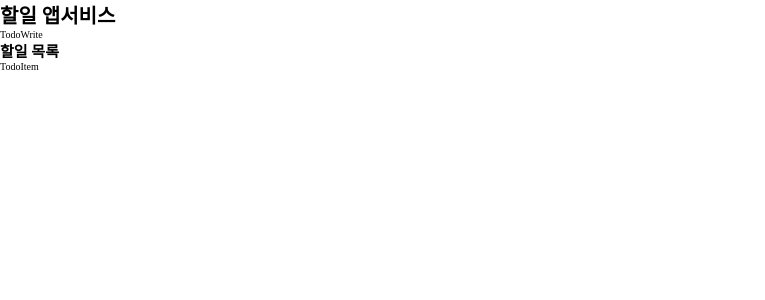
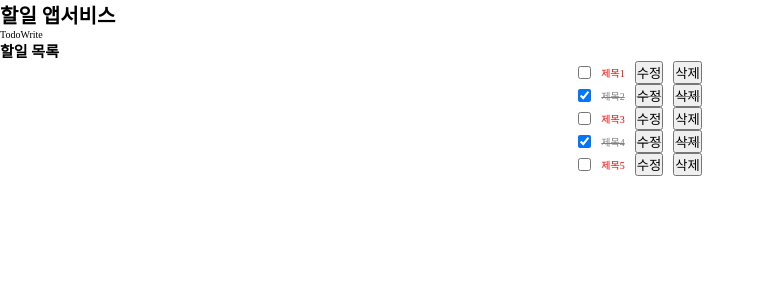
Before and after one commit to seastj/til_react_cra_ts, a React (Create React App) app: page / in a window 1280 px wide. Shown: the top 300 px of the page, without its empty margins (0-765 px from the left). Built offline with nearby package versions, Linux system fonts and the light colour scheme.

Commit message:
[docs] todo 앱 제작하기

```diff
--- a/src/App.tsx
+++ b/src/App.tsx
@@ -1,22 +1,47 @@
 import { useState } from 'react';
 import TodoList from './todos/TodoList';
 import TodoWrite from './todos/TodoWrite';
+
+// 공통으로 사용하는 type 정의 및 interface 는 별도의 폴더에 보관한다.
 import { ITodoType, TodoType } from './types/todoType';
+
+// 테스트를 위한 목업 데이터 (/src/api/dummy.ts 추천)
+const initialTodos: TodoType[] = [
+  { id: 'a', title: '제목1', completed: false },
+  { id: 'b', title: '제목2', completed: true },
+  { id: 'c', title: '제목3', completed: false },
+  { id: 'd', title: '제목4', completed: true },
+  { id: 'e', title: '제목5', completed: false },
+];
 
 function App(): JSX.Element {
   // ts
+
   // {id : "", title : "", completed : false}
-
-  // tsx
-  const [todos, setTodos] = useState<(TodoType | ITodoType)[]>([]);
+  const [todos, setTodos] = useState<(TodoType | ITodoType)[]>(initialTodos);
   const handleTodoUpdate = () => {
     // setTodos();
   };
   // todo 목록에서 실행할 함수들
-  const onToggle: () => void = () => {};
-  const onDelete: () => void = () => {};
-  const onEdit: () => void = () => {};
+  const onToggle: (id: string) => void = (id: string) => {
+    console.log('onToggle: ', id);
+    // 전달받은 ID 를 이용해서 map으로 찾은후 id가 같으면 completed 변경
+    const arr: TodoType[] = todos.map(todo =>
+      todo.id === id ? { ...todo, completed: !todo.completed } : todo,
+    );
+    setTodos(arr);
+  };
+  const onDelete: (id: string) => void = (id: string) => {
+    console.log('onDelete: ', id);
+    // 전달받은 ID 를 제외한 나머지만 모아서 목록 변경
+    const arr: TodoType[] = todos.filter(todo => todo.id !== id);
+    setTodos(arr);
+  };
+  const onEdit: () => void = () => {
+    console.log('onEdit');
+  };
 
+  // tsx
   return (
     <div>
       <h1>할일 앱서비스</h1>
--- a/src/todos/TodoItem.tsx
+++ b/src/todos/TodoItem.tsx
@@ -1,10 +1,36 @@
+import { TodoType } from '@/types/todoType';
+
 type TodoItemProps = {
-  onToggle: () => void;
-  onDelete: () => void;
+  todo: TodoType;
+  onToggle: (id: string) => void;
+  onDelete: (id: string) => void;
   onEdit: () => void;
 };
-const TodoItem = ({ onToggle, onDelete, onEdit }: TodoItemProps) => {
-  return <div>TodoItem</div>;
+const TodoItem = ({ todo, onToggle, onDelete, onEdit }: TodoItemProps) => {
+  // 수정은 별도의 입력창 구성으로 수정후 값만 업데이트
+  const handleEdit = () => {
+    console.log('내용수정');
+    onEdit();
+  };
+
+  // CSS 객체 만들기
+  const listyle: React.CSSProperties = {
+    display: 'flex',
+    gap: '10px',
+    alignItems: 'center',
+    justifyContent: 'center',
+    color: todo.completed ? 'gray' : 'red',
+    textDecoration: todo.completed ? 'line-through' : 'none',
+  };
+
+  return (
+    <li style={listyle}>
+      <input type="checkbox" onChange={() => onToggle(todo.id)} checked={todo.completed} />
+      <span>{todo.title}</span>
+      <button onClick={handleEdit}>수정</button>
+      <button onClick={() => onDelete(todo.id)}>삭제</button>
+    </li>
+  );
 };
 
 export default TodoItem;
--- a/src/todos/TodoList.tsx
+++ b/src/todos/TodoList.tsx
@@ -3,8 +3,8 @@
 
 type TodoListProps = {
   todos: TodoType[];
-  onToggle: () => void;
-  onDelete: () => void;
+  onToggle: (id: string) => void;
+  onDelete: (id: string) => void;
   onEdit: () => void;
 };
 
@@ -12,7 +12,24 @@
   return (
     <div>
       <h2>할일 목록</h2>
-      <TodoItem onToggle={onToggle} onDelete={onDelete} onEdit={onEdit} />
+      {todos.length === 0 ? (
+        <p>목록이 없습니다.</p>
+      ) : (
+        <ul>
+          {todos.map(item => (
+            <TodoItem
+              key={item.id}
+              todo={item}
+              onToggle={onToggle}
+              onDelete={onDelete}
+              onEdit={onEdit}
+            />
+          ))}
+        </ul>
+      )}
+      {/* 할일 즉 todos 는 여러개의 item 으로 구성된 배열이다. map 으로 출력 */}
+
+      {/* <TodoItem onToggle={onToggle} onDelete={onDelete} onEdit={onEdit} /> */}
     </div>
   );
 };
```
Also changed, not shown: 1 other file (tests, documents, lock files or other folders).
